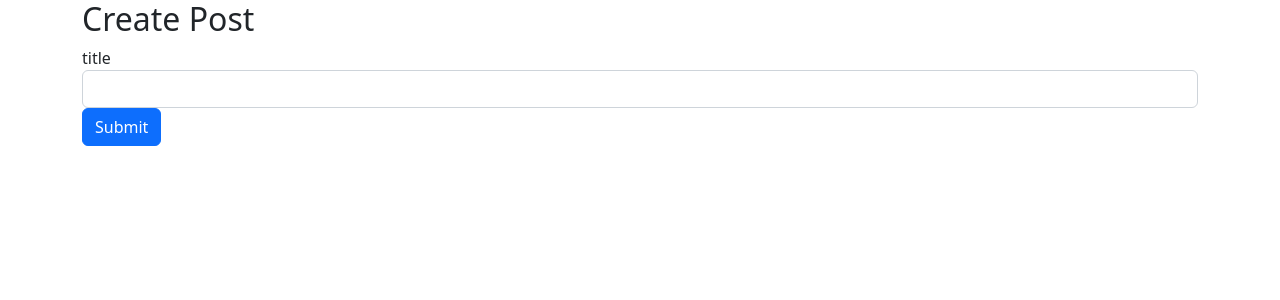
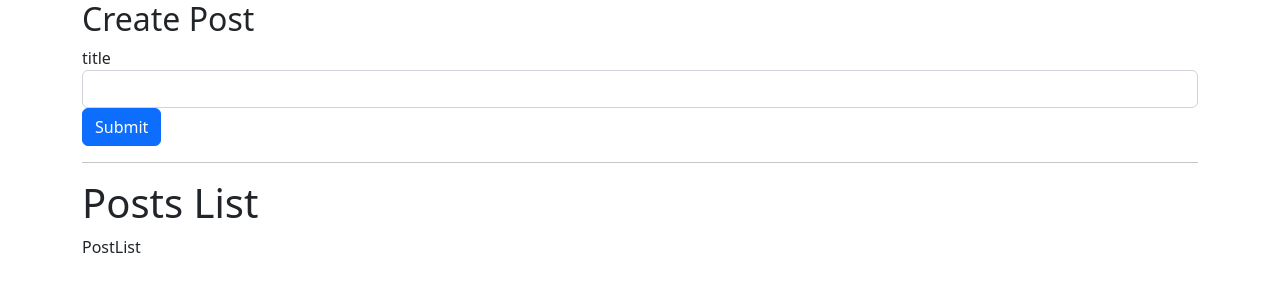
Before and after one commit to jorneycr/MicroServices-ExpressJS, a React (Create React App) app in the folder client/: page / in a window 1280 px wide. Shown: the top 300 px of the page. Built offline with nearby package versions, Linux system fonts and the light colour scheme.

Commit message:
added new component PostList

```diff
--- a/client/src/App.js
+++ b/client/src/App.js
@@ -1,10 +1,14 @@
 import PostCreate from "./PostCreate";
+import PostList from "./PostList";
 
 function App() {
   return (
     <div className="container">
       <h2>Create Post</h2>
       <PostCreate />
+      <hr />
+      <h1>Posts List</h1>
+      <PostList />
     </div>
   );
 }
--- /dev/null
+++ b/client/src/PostList.jsx
@@ -0,0 +1,7 @@
+import React from "react";
+
+const PostList = () => {
+  return <div>PostList</div>;
+};
+
+export default PostList;
```
